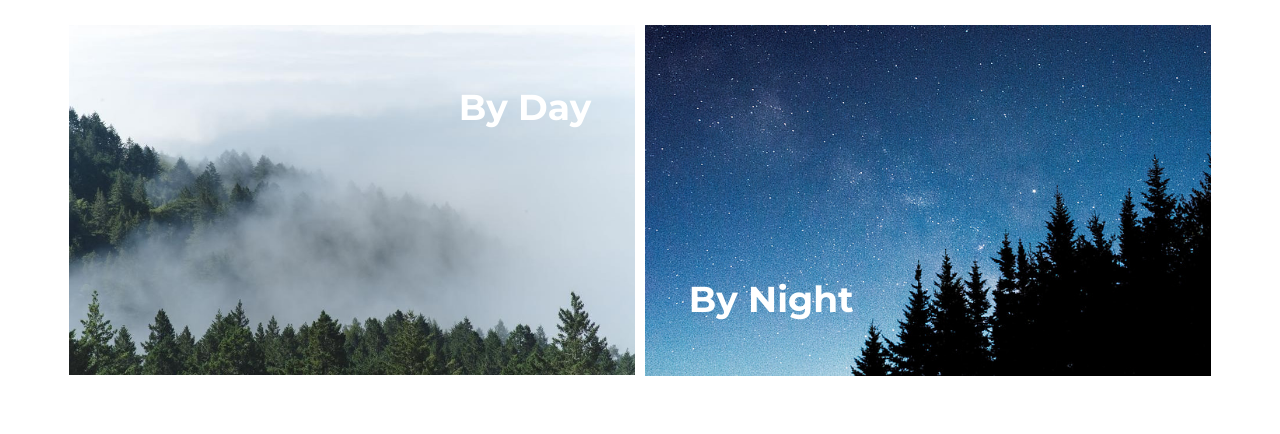
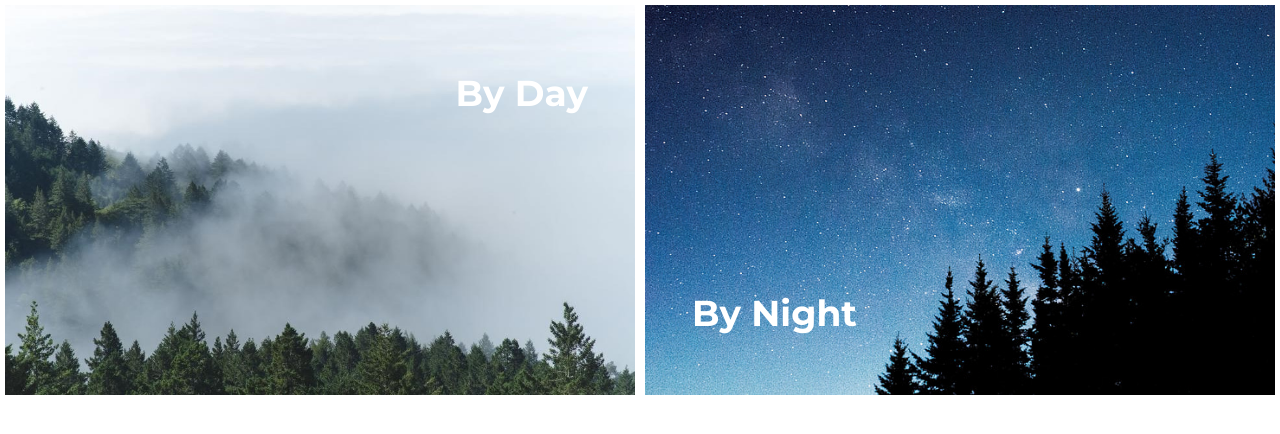
Before and after one commit to vespertron/VesperAnnstas2.0, a plain HTML site: page html/homepage-hero.html in a window 1280 px wide. Drawn offline with Linux system fonts and the light colour scheme; files whose address does not match are found by name.

Commit message:
refactored CSS, added homepage-blog-teaser-card.html module to index.html

```diff
--- a/css/style.css
+++ b/css/style.css
@@ -21,18 +21,14 @@ body {
   background-color: var();
 }
 
-.container {
-  width: 90%;
-  max-width: 1200px;
-  margin: 0 auto;
-  padding: 20px 0;
-}
 
+
+/* Navigation Bar */
 .navbar {
   position: fixed;
   top: 0;
   width: 100%;
-  background-color: #333;
+  background-color: var(--primary-color);
   padding: 10px 0;
   z-index: 1000;
 }
@@ -103,6 +99,11 @@ header {
 
 
 /* Hero Section */
+.hero-container {
+  width: 100%;
+  margin: 0 auto;
+}
+
 .column {
     flex: 30%;
     padding: 5px;
@@ -111,7 +112,7 @@ header {
   img {
     width: 100%;
   }
-  .container {
+  .hero-container {
      display: flex;
   }
 
@@ -198,12 +199,12 @@ header {
 }
 
 .home-blog-teaser-image-container img {
-  top: 1432px;
+  /* top: 1432px;
   left: 81px;
   width: 577px;
-  height: 572px;
+  height: 572px; */
   border-radius: 50%; /* 100000px; */
-  background-image: url(./image.jpg);
+  /* background-image: url(./image.jpg); */
   background-position: center center;
   background-size: cover;
   background-repeat: no-repeat;
--- a/html/homepage-hero.html
+++ b/html/homepage-hero.html
@@ -13,7 +13,7 @@
 </head>
 <body>
 	<div id="sourceDiv">
-	  <div class="container">
+	  <div class="hero-container">
 	   <div class="column">
 	     <img src="..//img/daytime-fog-freerange-stock.jpg" alt="image1">
 	     <a href="https://www.linkedin.com/in/vesperannstas/" class="montserrat-heading" id="overlay-link1">By Day</a> <!-- Overlay link for the first image -->
```
Also changed, not shown: html/homepage-blog-teaser-card.html (+9 -7 lines).
